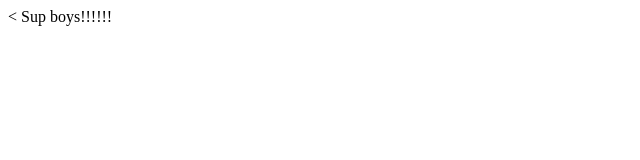
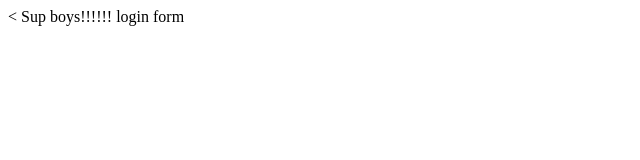
Before and after one commit to karthikshetty123/myappsample, a plain HTML site: page index.html in a window 1280 px wide. Shown: the full height of the page, 0-640 px from the left. Drawn offline with Linux system fonts and the light colour scheme.

Commit message:
login form

```diff
--- /dev/null
+++ b/Dir2/app2.js
@@ -0,0 +1 @@
+console.log("h");
--- a/index.html
+++ b/index.html
@@ -14,6 +14,7 @@
     </head>
     <body>
     Sup boys!!!!!!
+    login form
         <!--[if lt IE 7]>
             <p class="browsehappy">You are using an <strong>outdated</strong> browser. Please <a href="#">upgrade your browser</a> to improve your experience.</p>
         <![endif]-->
```
Also changed, not shown: login.html (added, +1 -0 lines), log.txt (added).
